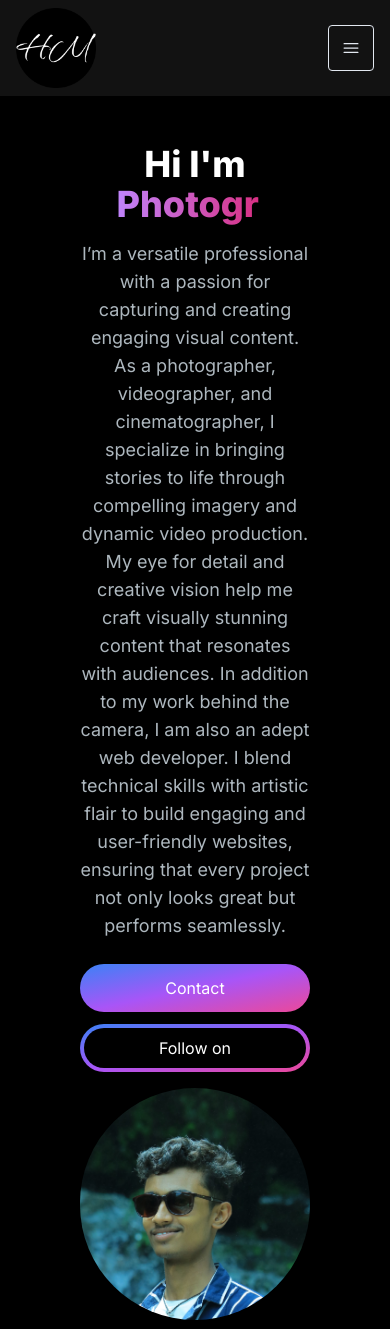
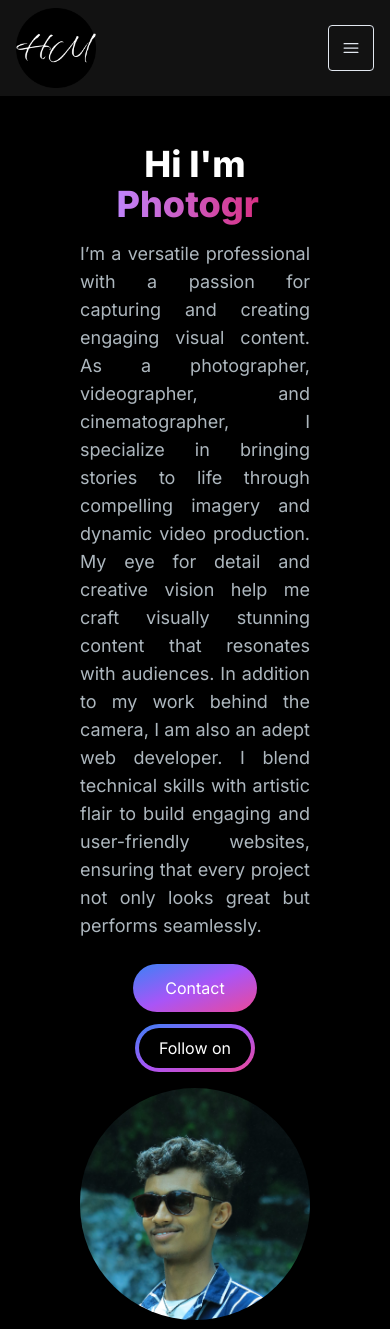
Before and after one commit to hmahaseth/portfolio-website, a Next.js app: page / in a window 390 px wide. Shown: the top 1329 px of the page. Built offline with nearby package versions, Linux system fonts and the light colour scheme.

Commit message:
link updated

```diff
--- a/app/components/HeroSection.jsx
+++ b/app/components/HeroSection.jsx
@@ -31,7 +31,7 @@ const HeroSection = () => {
               />
             </span>
           </h1>
-          <p className="text-[#ADB7BE] text-base mb-6 text-lg lg:text-xl">
+          <p className="text-[#ADB7BE] text-base mb-6 text-lg lg:text-xl text-justify">
             I’m a versatile professional with a passion for capturing and
             creating engaging visual content. As a photographer, videographer,
             and cinematographer, I specialize in bringing stories to life
@@ -44,14 +44,29 @@ const HeroSection = () => {
             seamlessly.
           </p>
           <div>
+            {" "}
+            <a
+              href="https://www.linkedin.com/in/royal-empire/"
+              target="_blank"
+              rel="noopener noreferrer"
+              className="inline-block"
+            >
               <button className="px-6 py-3 w-full sm:w-fit rounded-full mr-4 bg-gradient-to-br from-blue-500 via-purple-500 to-pink-500 hover:bg-slate-200 text-white">
                 Contact
               </button>
+            </a>
+            <a
+              href="https://www.instagram.com/mahaseth_himanshu/"
+              target="_blank"
+              rel="noopener noreferrer"
+              className="inline-block"
+            >
               <button className="px-1 py-1 w-full sm:w-fit rounded-full bg-gradient-to-br from-blue-500 via-purple-500 to-pink-500 hover:bg-slate-800 text-white   mt-3">
                 <span className="block bg-black hover:bg-slate-800 rounded-full px-5 py-2">
                   Follow on
                 </span>
               </button>
+            </a>
           </div>
         </div>
         <div className=" col-span-5 place-self-center mt-4 lg:mt-0">
```
Lines whose indentation alone changed are shown as unchanged.
